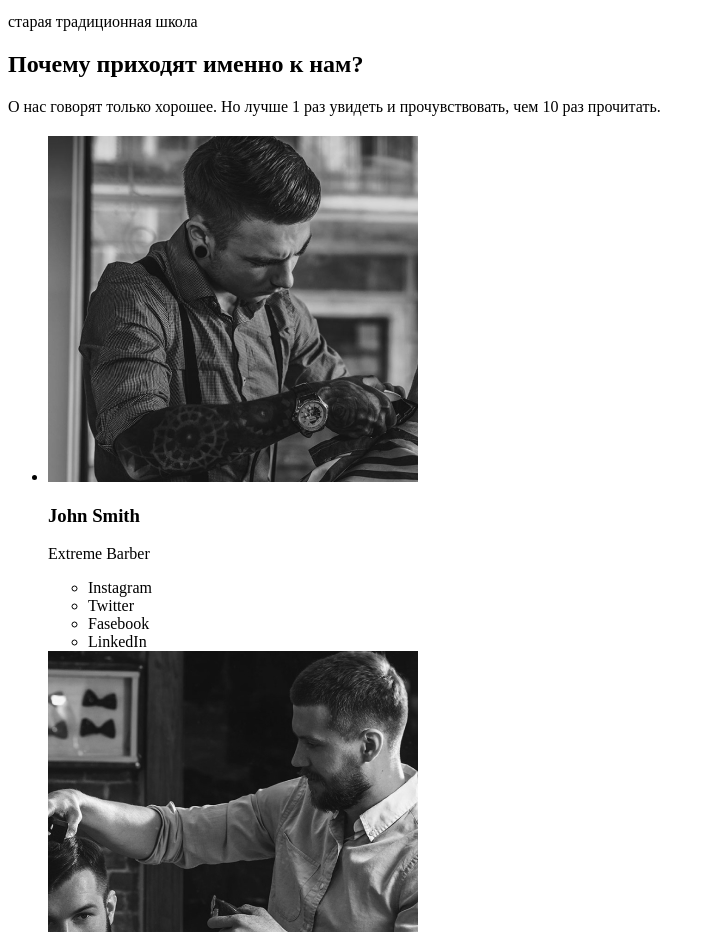
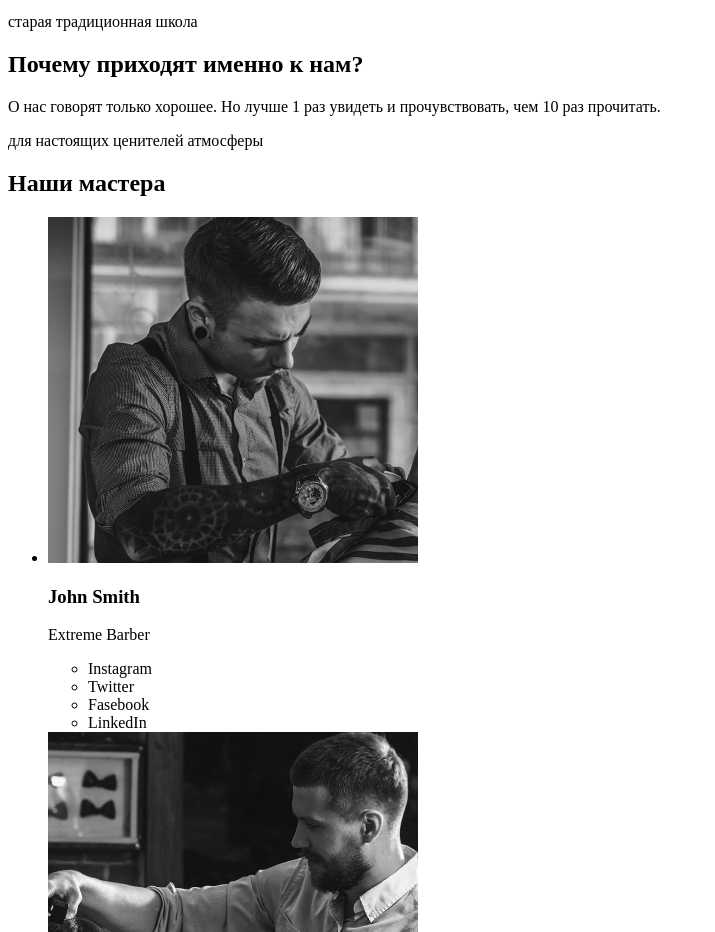
Before and after one commit to lgayda/barbershop-1, a plain HTML site: page index.html in a window 1280 px wide. Shown: the part 2107-3039 px from the top of the page, without its empty margins (0-715 px from the left). Drawn offline with Linux system fonts and the light colour scheme.

Commit message:
Update index.html

```diff
--- a/index.html
+++ b/index.html
@@ -120,8 +120,8 @@
     </section>
     <!-- Секція Наши мастера -->
     <section>
-      <p></p>
-      <h2></h2>
+      <p>для настоящих ценителей атмосферы</p>
+      <h2>Наши мастера</h2>
       <ul>
         <li>
           <img src="./images/masters/img-1.jpg" alt="John Smith" width="370" height="346">
```
